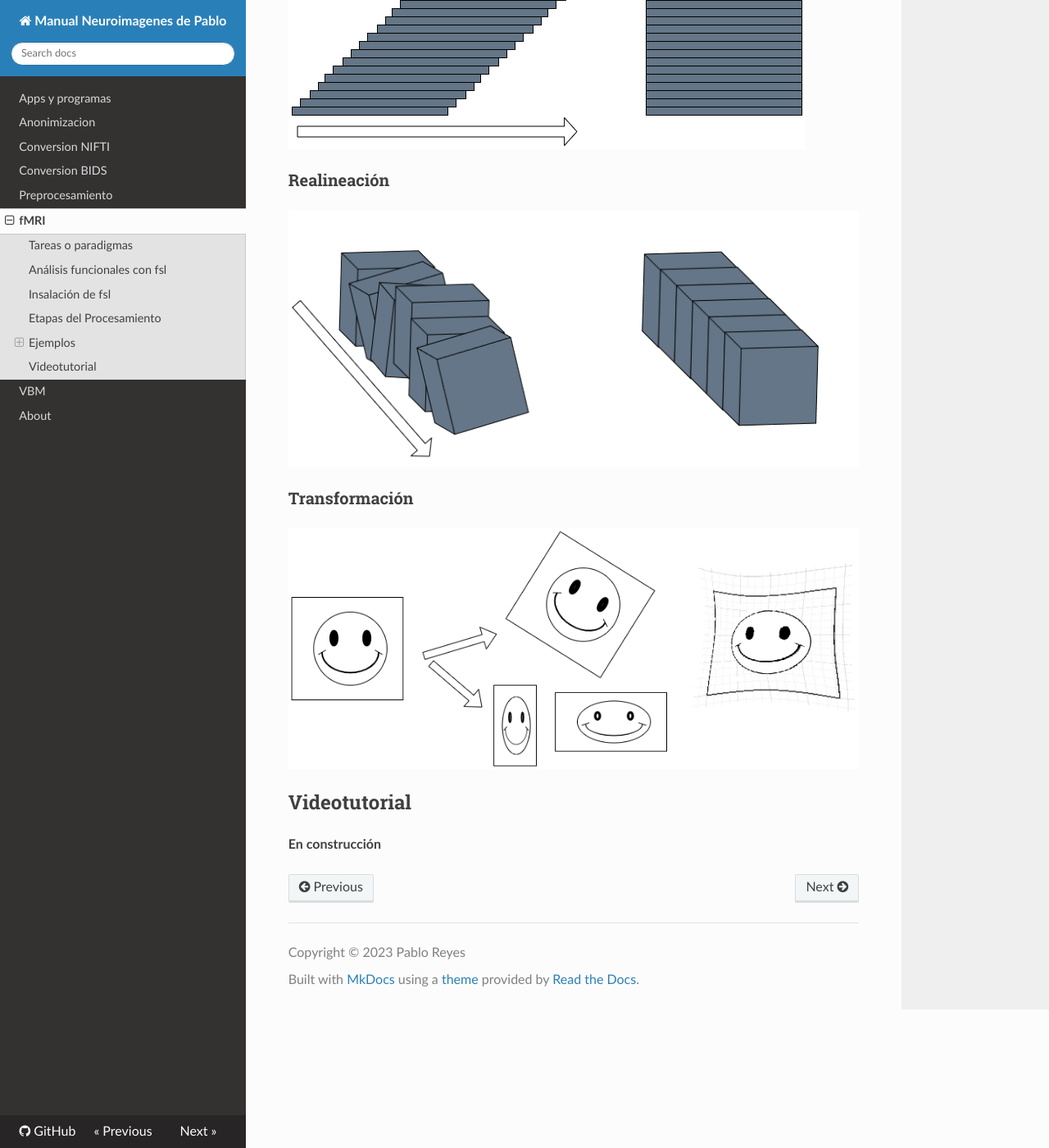
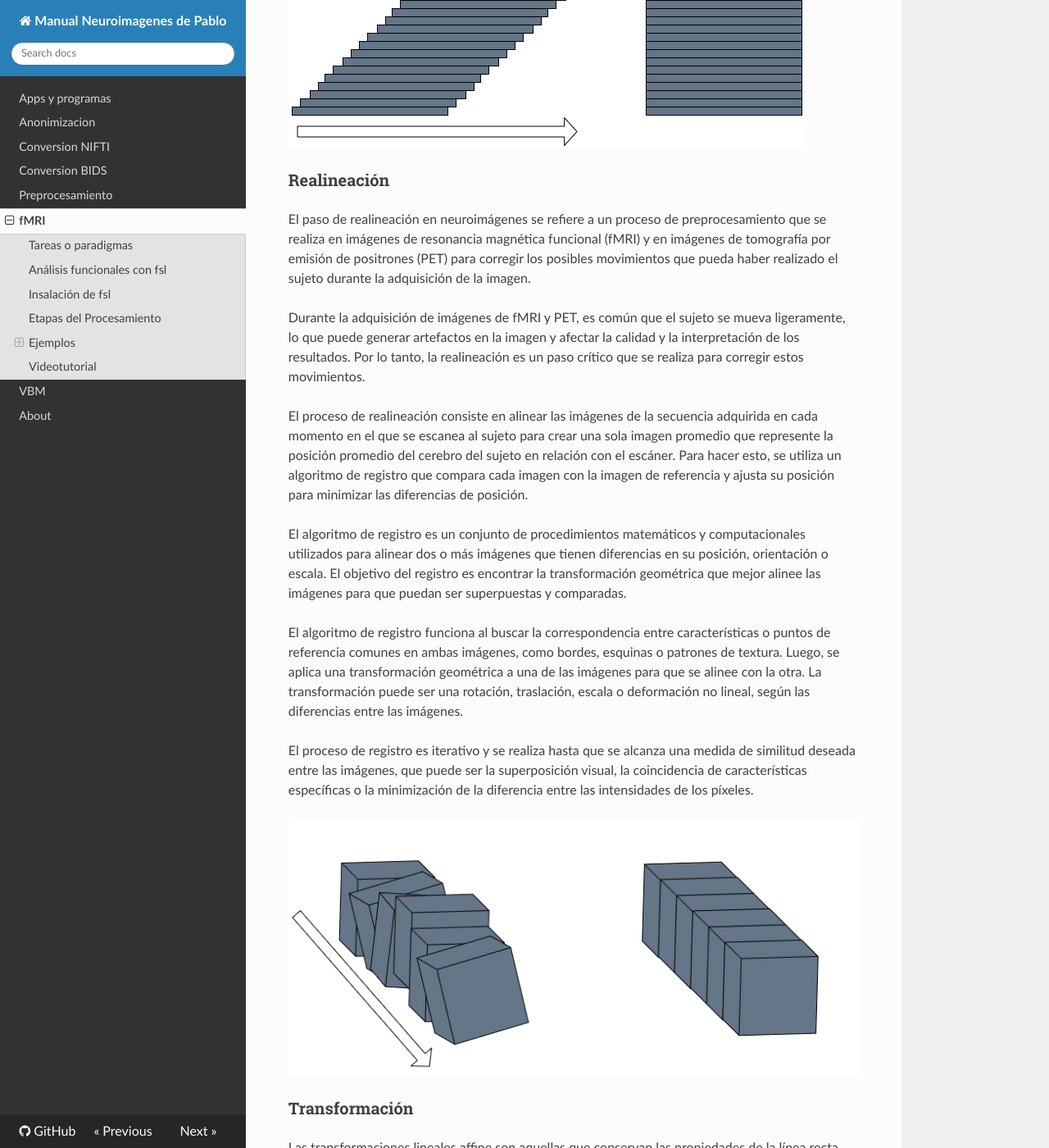
Before and after one commit to pabloreyesg/Scrips-to-MRI, an MkDocs documentation site: the page built from docs/Funcional_fsl.md, in a window 1280 px wide and 1400 px high, scrolled down 2726 px. Shown: the whole window at 82% size. Built offline with MkDocs 1.6.1, drawn with Linux system fonts in a browser that asks for light colours; nearby versions of some CDN libraries; some of the changed text lies outside the part shown.

Commit message:
Update Funcional_fsl.md

```diff
--- a/docs/Funcional_fsl.md
+++ b/docs/Funcional_fsl.md
@@ -53,10 +53,27 @@
 ![Slice Timing](img/slicetiming.png)
 
 ### Realineación
+El paso de realineación en neuroimágenes se refiere a un proceso de preprocesamiento que se realiza en imágenes de resonancia magnética funcional (fMRI) y en imágenes de tomografía por emisión de positrones (PET) para corregir los posibles movimientos que pueda haber realizado el sujeto durante la adquisición de la imagen.
+
+Durante la adquisición de imágenes de fMRI y PET, es común que el sujeto se mueva ligeramente, lo que puede generar artefactos en la imagen y afectar la calidad y la interpretación de los resultados. Por lo tanto, la realineación es un paso crítico que se realiza para corregir estos movimientos.
+
+El proceso de realineación consiste en alinear las imágenes de la secuencia adquirida en cada momento en el que se escanea al sujeto para crear una sola imagen promedio que represente la posición promedio del cerebro del sujeto en relación con el escáner. Para hacer esto, se utiliza un algoritmo de registro que compara cada imagen con la imagen de referencia y ajusta su posición para minimizar las diferencias de posición.
+
+El algoritmo de registro es un conjunto de procedimientos matemáticos y computacionales utilizados para alinear dos o más imágenes que tienen diferencias en su posición, orientación o escala. El objetivo del registro es encontrar la transformación geométrica que mejor alinee las imágenes para que puedan ser superpuestas y comparadas.
+
+El algoritmo de registro funciona al buscar la correspondencia entre características o puntos de referencia comunes en ambas imágenes, como bordes, esquinas o patrones de textura. Luego, se aplica una transformación geométrica a una de las imágenes para que se alinee con la otra. La transformación puede ser una rotación, traslación, escala o deformación no lineal, según las diferencias entre las imágenes.
+
+El proceso de registro es iterativo y se realiza hasta que se alcanza una medida de similitud deseada entre las imágenes, que puede ser la superposición visual, la coincidencia de características específicas o la minimización de la diferencia entre las intensidades de los píxeles.
 
 ![Realineación](img/realing.png)
 
 ### Transformación
+Las transformaciones lineales affine son aquellas que conservan las propiedades de la línea recta, como la paralelismo y la proporción de las distancias. Estas transformaciones son descritas por matrices lineales, que pueden incluir traslaciones, rotaciones, escalas y cortes.
+
+Por otro lado, las transformaciones no lineales son aquellas que no se pueden describir mediante una matriz lineal. En otras palabras, estas transformaciones no conservan la estructura de la línea recta y pueden distorsionar la imagen. Algunos ejemplos de transformaciones no lineales son la distorsión de barril y la distorsión de almohadilla.
+
+La principal diferencia entre las transformaciones lineales affine y las no lineales es que las primeras mantienen la estructura lineal de la imagen, mientras que las segundas pueden deformarla. Además, las transformaciones lineales affine pueden ser descritas de manera precisa mediante una matriz lineal, mientras que las transformaciones no lineales requieren una descripción más compleja, como una función no lineal.
+
 ![Transformación](img/transformar.png)
 
 
```
